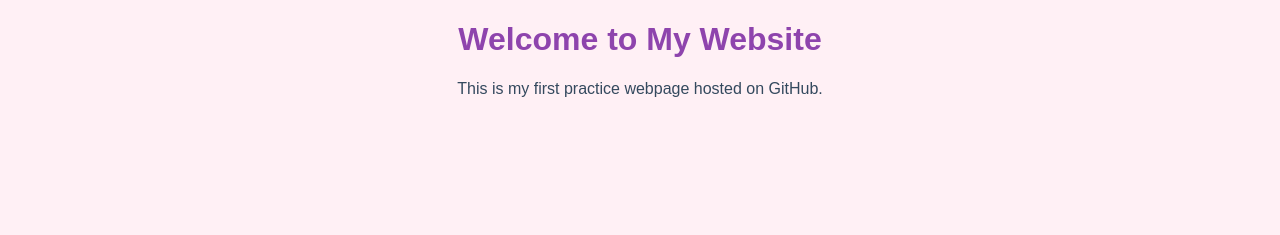
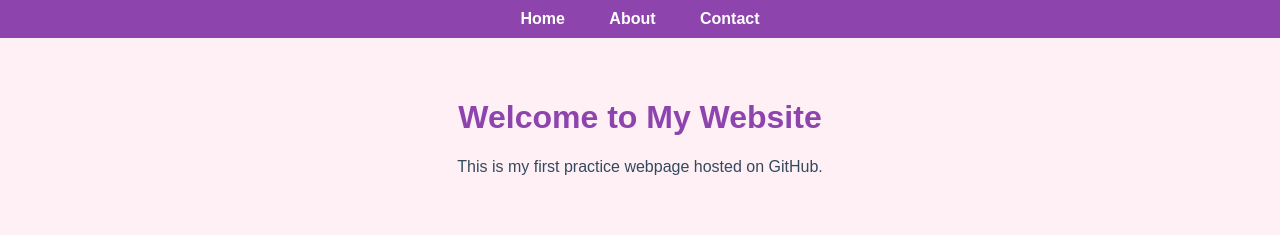
Before and after one commit to sriviji-r/my-website, a plain HTML site: page index.html in a window 1280 px wide. Drawn offline with Linux system fonts and the light colour scheme.

Commit message:
Add files via upload

```diff
--- a/index.html
+++ b/index.html
@@ -5,8 +5,31 @@
   <style>
     body {
       background-color: #fff0f5;
+      font-family: Arial;
+      margin: 0;
+      padding: 0;
       text-align: center;
-            font-family: Arial;
+    }
+
+    .navbar {
+      background-color: #8e44ad;
+      overflow: hidden;
+      padding: 10px 0;
+    }
+
+    .navbar a {
+      color: white;
+      padding: 14px 20px;
+      text-decoration: none;
+      font-weight: bold;
+    }
+
+    .navbar a:hover {
+      background-color: #6c3483;
+    }
+
+    .content {
+      padding: 40px;
     }
 
     h1 {
@@ -19,7 +42,18 @@
   </style>
 </head>
 <body>
+
+  <!-- 👇 Paste this navbar here 👇 -->
+  <div class="navbar">
+    <a href="#">Home</a>
+    <a href="#">About</a>
+    <a href="#">Contact</a>
+  </div>
+
+  <div class="content">
     <h1>Welcome to My Website</h1>
     <p>This is my first practice webpage hosted on GitHub.</p>
+  </div>
+
 </body>
 </html>
```
Lines whose indentation alone changed are shown as unchanged.
